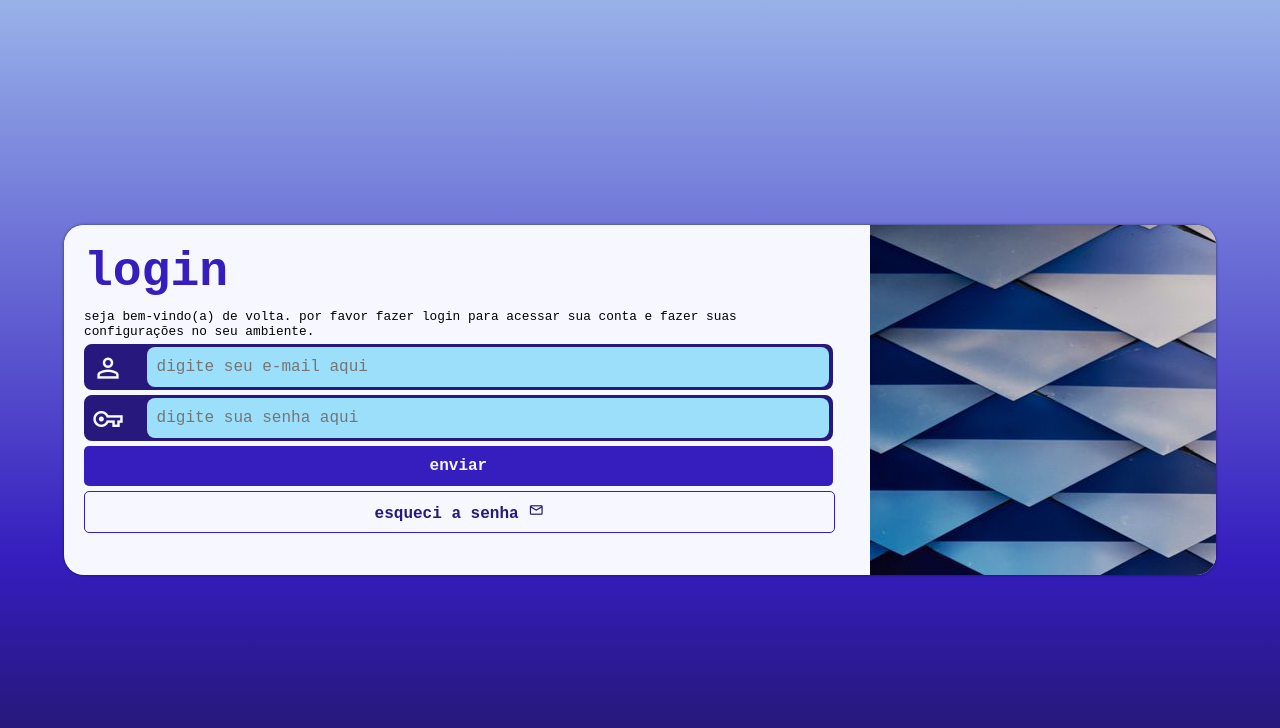
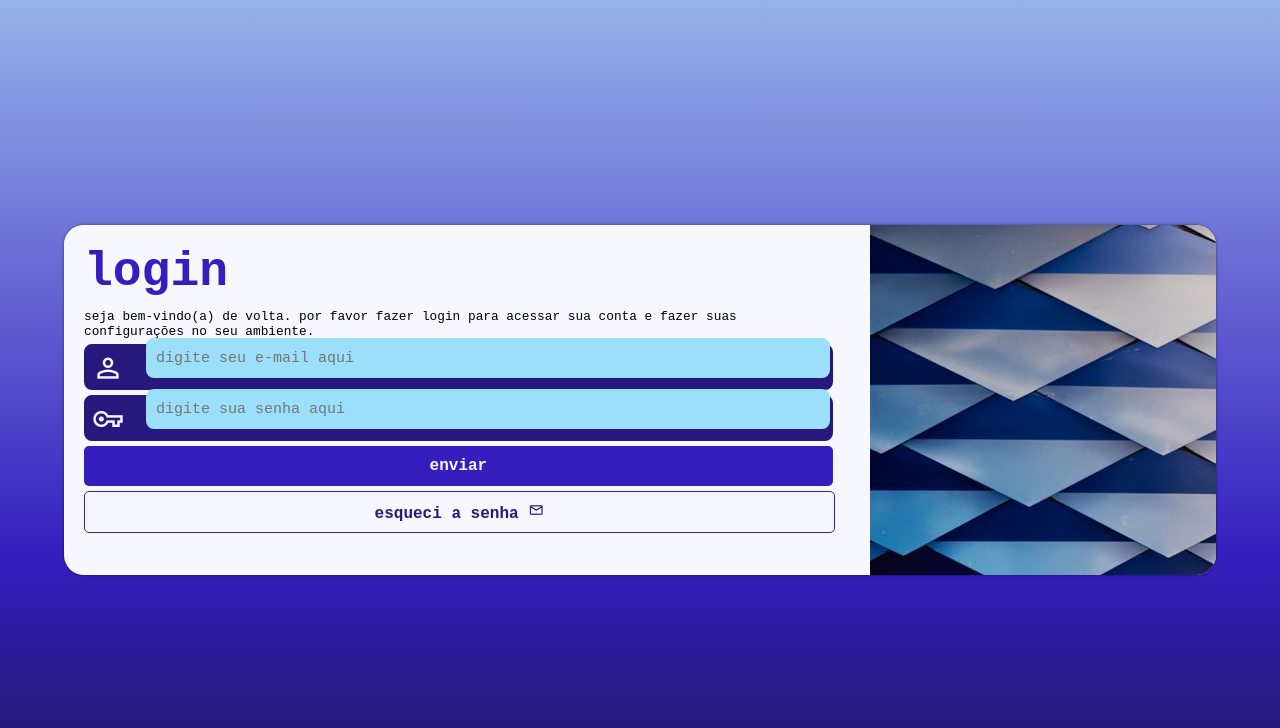
Before and after one commit to juankira2009/projeto-login, a plain HTML site: page index.html in a window 1280 px wide. Drawn offline with nearby package versions, Linux system fonts and the light colour scheme.

Commit message:
resolvi um velho fardo

```diff
--- a/estilos/style.css
+++ b/estilos/style.css
@@ -37,7 +37,7 @@ section#login{
     background-color: var(--cor1);
     margin: auto;
     width: 340px;
-    height: 528px;
+    height: 560px;
     border-radius: 20px;
     position: absolute;
     top: 50%;
@@ -94,15 +94,14 @@ div.campo span{
 
 div.campo input{
     background-color:var(--complementar2);
-    font-size: 1em;
-    width: calc(100% - 60px);
+    font-size: 15px;
+    width: calc(100% - 59px);
     height: 100%;
     border-radius: 8px;
-     transform: translateY(-13px);
-     margin-top: 13px;
+     transform: translate3d(59px, -51px ,0px);
+     padding: 10px;
      box-sizing: border-box;
      border: none;
-     padding: 10px;
 }
 
 div.campo input:focus-within{
```
